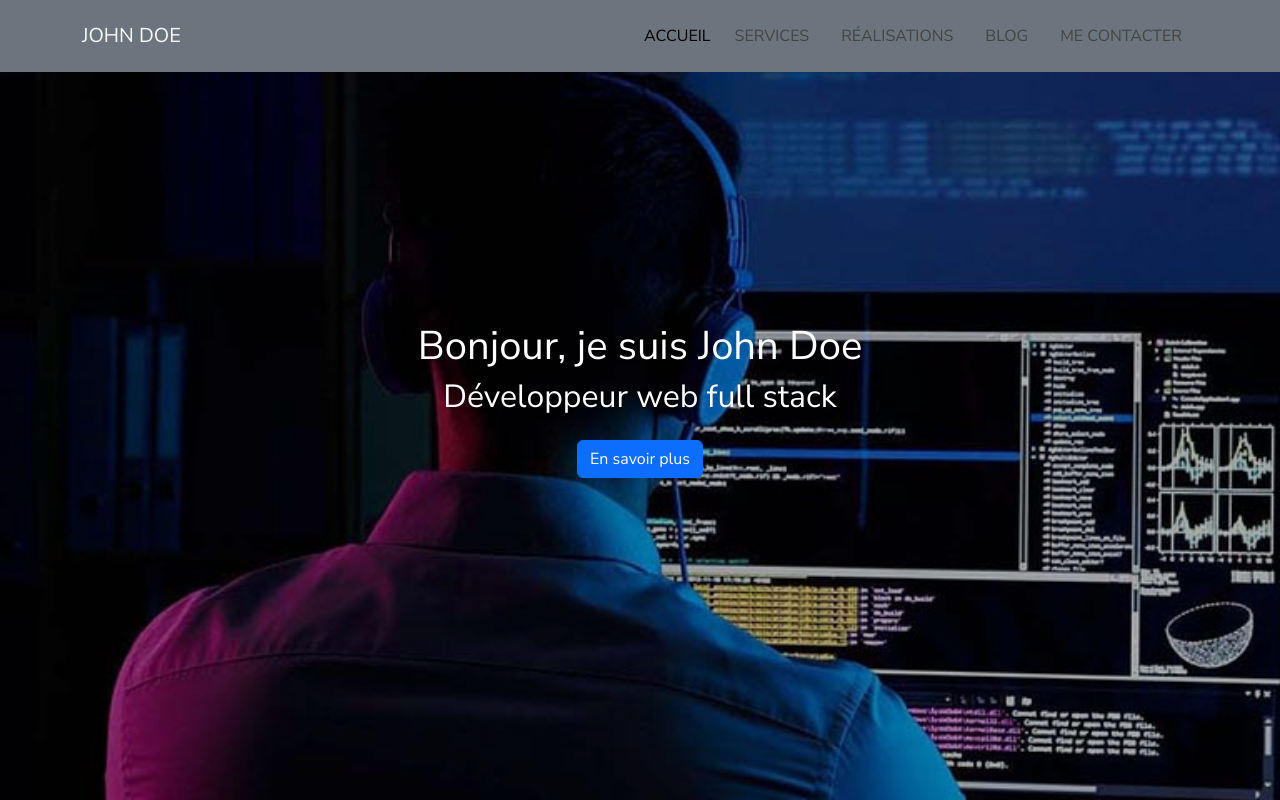
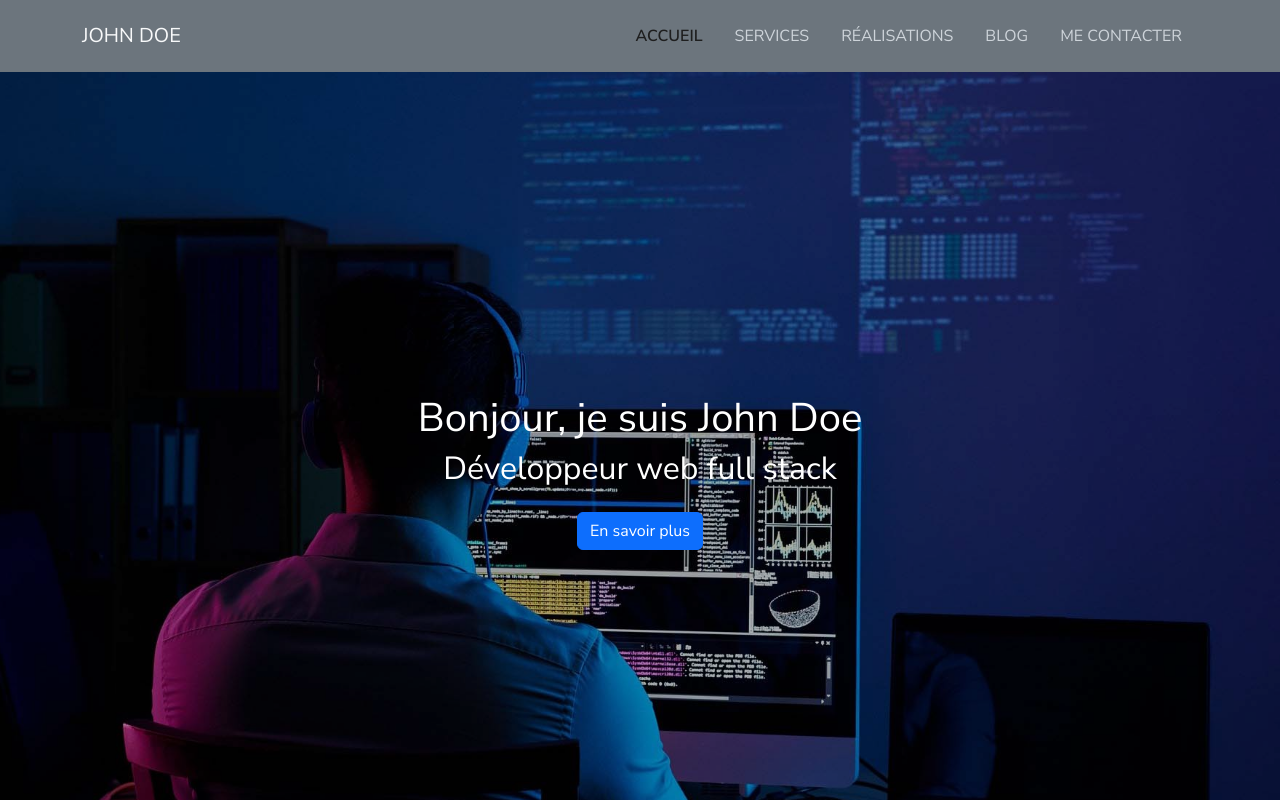
Before and after one commit to MonLucCo/CEF_Responsive-Design-CV-Online_Test-version, a React (Create React App) app in the folder cv-online/: page / in a window 1280 px wide. Shown: the top 800 px of the page. Built offline with nearby package versions, Linux system fonts and the light colour scheme.

Commit message:
Etape10b_Correction code projet et Documentations du projet

```diff
--- a/cv-online/src/App.js
+++ b/cv-online/src/App.js
@@ -25,7 +25,6 @@ const Main = () => {
   useEffect(() => {
     // Sélection des éléments du DOM nécessaires
     const scrollTopButton = document.querySelector('.scroll-top');
-    const navbarToggler = document.querySelector('.navbar-toggler');
     const navLinks = document.querySelectorAll('.nav-link');
 
     // Fonction pour afficher ou masquer le bouton de retour en haut en fonction du défilement
@@ -39,14 +38,12 @@ const Main = () => {
 
     // Fonction pour fermer la barre de navigation lors du clic sur un lien de navigation
     const closeNavbar = (event) => {
+      const navbarToggler = document.querySelector('.navbar-toggler');
       const navbarCollapse = document.querySelector('.navbar-collapse');
-      const targetPath = event.currentTarget.getAttribute('href');
       if (navbarCollapse.classList.contains('show')) {
         navbarToggler.click();
       }
-      if (location.pathname !== targetPath) {
-        window.scrollTo({ top: 0, behavior: 'smooth' });
-      }
+      window.scrollTo({ top: 0, behavior: 'smooth' });
     };
 
     // Ajout des écouteurs d'événements
--- a/cv-online/src/assets/styles/base/_variables.scss
+++ b/cv-online/src/assets/styles/base/_variables.scss
@@ -2,16 +2,16 @@
 // Contient les variables du projet
 
 // Couleurs de base
-$background-color: #EEE; // Couleur de fond
-$text-color: #444; // Couleur du texte
-$title-color: #1e1e1e; // Couleur des titres
-$highlight-color: #000000; // Couleur des balises <strong>
-$primary-color: #0d6efd; // Couleur primaire
+$background-color-light: #EEE; // (consigne CEF) Couleur de fond
+$text-color: #444; // (consigne CEF) Couleur du texte
+$title-color: #1e1e1e; // (consigne CEF) Couleur des titres
+$highlight-color: #000000; // (consigne CEF) Couleur des balises <strong>
+$primary-color: #0d6efd; // (consigne CEF) Couleur primaire
 
 // Effet de couleur
-$link-hover: rgba(255, 255, 255, 0.8); // Effet survol d'un lien
-$link-hover-light: rgba(0, 0, 0, 0.8); // Effet survol d'un lien clair
-$overlay-color: rgba(0, 0, 0, 0.3); // Overlay pour assombrir
+$link-hover: rgba(255, 255, 255, 0.8); // (consigne CEF) Effet survol d'un lien
+$link-hover-light: rgba(0, 0, 0, 0.2); // Effet survol d'un lien clair
+$overlay-color: rgba(0, 0, 0, 0.3); // (consigne CEF) Overlay pour assombrir
 
 // Couleurs spécifiques
 $background-color--btn-scroll-top: #298eff; // Couleur spécifique Bouton Scroll-Up
--- a/cv-online/src/assets/styles/components/Footer.scss
+++ b/cv-online/src/assets/styles/components/Footer.scss
@@ -5,7 +5,7 @@
 
 // Styles pour le pied de page
 .footer {
-    background-color: $background-color; // Définir la couleur de fond du pied de page
+    background-color: $background-color-light; // Définir la couleur de fond du pied de page
 
     .fab {
         font-size: 1.8rem; // Augmenter la taille des icônes
--- a/cv-online/src/assets/styles/components/Header.scss
+++ b/cv-online/src/assets/styles/components/Header.scss
@@ -5,13 +5,21 @@
 
 // Styles pour les liens de navigation
 .nav-link {
-    color: $text-color; // Couleur du texte du menu
+    color: var(--bs-gray-400); // Couleur du texte du menu normal
+    transition: color 0.3s ease, font-weight 0.3s ease; // Transition pour les couleurs et le texte en gras
 
     &.active {
-        color: $highlight-color; // Couleur du menu sélectionné
+        color: $title-color !important; // Couleur du menu sélectionné
+        font-weight: bold; // Texte en gras pour le menu sélectionné
     }
 
-    &:hover {
-        color: $link-hover-light; // Changer la couleur des liens au survol
+    &:not(.active):hover {
+        color: $link-hover; // Changer la couleur des liens au survol avec transparence
+        font-weight: bold; // Texte en gras au survol
+
+        @media only screen and (min-width: 992px) {
+            // Cas des grands écrans : Desktops
+            background-color: $link-hover-light;
+        }
     }
 }
--- a/cv-online/src/assets/styles/pages/Home.scss
+++ b/cv-online/src/assets/styles/pages/Home.scss
@@ -9,7 +9,6 @@
     height: 100vh; // Hauteur de la section égale à la hauteur de la fenêtre
     background-size: cover; // Couvrir toute la section avec l'image de fond
     background-position: center center; // Centrer l'image de fond
-    background-image: url('../../images/home/hero-bg-mobile.jpg');
 
     h1,
     h2 {
@@ -27,32 +26,32 @@
 }
 
 // Media Queries pour les Images de Fond et les Offsets
-// @media only screen and (min-width: 0) {
-//     .hero-section {
-//         background-image: url('../../images/home/hero-bg-mobile.jpg'); // Image de fond pour les mobiles
-//     }
+@media only screen and (min-width: 0) {
+    .hero-section {
+        background-image: url('../../images/home/hero-bg-mobile.jpg'); // Image de fond pour les mobiles
+    }
 
-//     .home-page {
-//         margin-top: 56px; // Pour éviter le masquage dû à la barre de navigation
-//     }
-// }
+    .home-page {
+        margin-top: 56px; // Pour éviter le masquage dû à la barre de navigation
+    }
+}
 
-// @media only screen and (min-width: 768px) {
-//     .hero-section {
-//         background-image: url('../../images/home/hero-bg-tablette.jpg'); // Image de fond pour les tablettes
-//     }
+@media only screen and (min-width: 768px) {
+    .hero-section {
+        background-image: url('../../images/home/hero-bg-tablette.jpg'); // Image de fond pour les tablettes
+    }
 
-//     .home-page {
-//         margin-top: 56px; // Pour éviter le masquage dû à la barre de navigation
-//     }
-// }
+    .home-page {
+        margin-top: 56px; // Pour éviter le masquage dû à la barre de navigation
+    }
+}
 
-// @media only screen and (min-width: 992px) {
-//     .hero-section {
-//         background-image: url('../../images/home/hero-bg.jpg'); // Image de fond pour les desktops
-//     }
+@media only screen and (min-width: 992px) {
+    .hero-section {
+        background-image: url('../../images/home/hero-bg.jpg'); // Image de fond pour les desktops
+    }
 
-//     .home-page {
-//         margin-top: 72px; // Pour éviter le masquage dû à la barre de navigation
-//     }
-// }
+    .home-page {
+        margin-top: 72px; // Pour éviter le masquage dû à la barre de navigation
+    }
+}
--- a/cv-online/src/components/Header.jsx
+++ b/cv-online/src/components/Header.jsx
@@ -8,7 +8,7 @@ const Header = () => {
             <nav className="navbar container-fluid navbar-expand-lg text-uppercase bg-secondary fixed-top">
                 <div className="container">
                     <Link className="navbar-brand text-light" to="/">John Doe</Link>
-                    <button className="navbar-toggler font-weight-bold text-light"
+                    <button className="navbar-toggler text-light"
                         type="button" data-bs-toggle="collapse" data-bs-target="#navbarResponsive"
                         aria-controls="navbarResponsive" aria-expanded="false" aria-label="Toggle navigation">
                         <i className="fas fa-bars"></i>
@@ -16,7 +16,7 @@ const Header = () => {
                     <div className="collapse navbar-collapse" id="navbarResponsive">
                         <ul className="navbar-nav ms-auto">
                             <li className="nav-item">
-                                <NavLink className="nav-link py-3 px-2 px-md-3t" to="/">Accueil</NavLink>
+                                <NavLink className="nav-link py-3 px-2 px-md-3" to="/">Accueil</NavLink>
                             </li>
                             <li className="nav-item">
                                 <NavLink className="nav-link py-3 px-2 px-md-3" to="/services">Services</NavLink>
```
Also changed, not shown: 7 other files (tests, documents, lock files or other folders).
